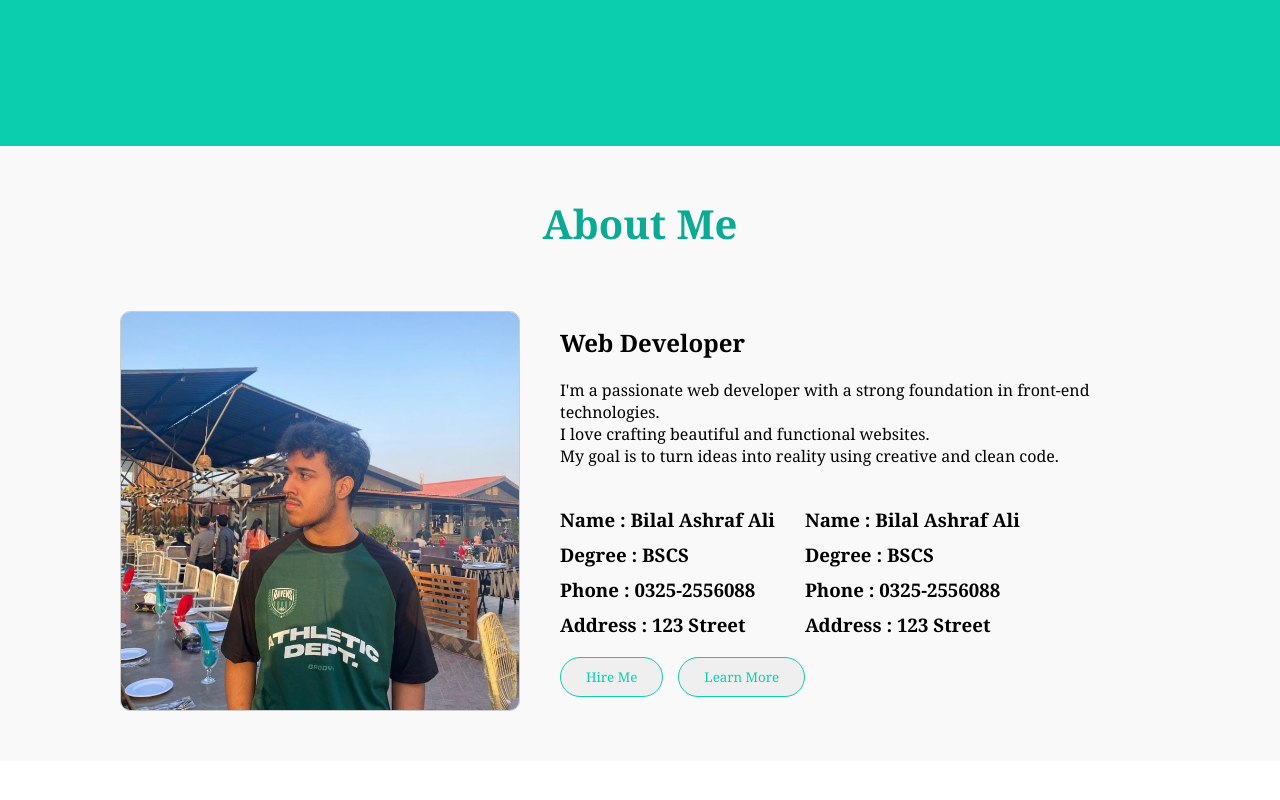
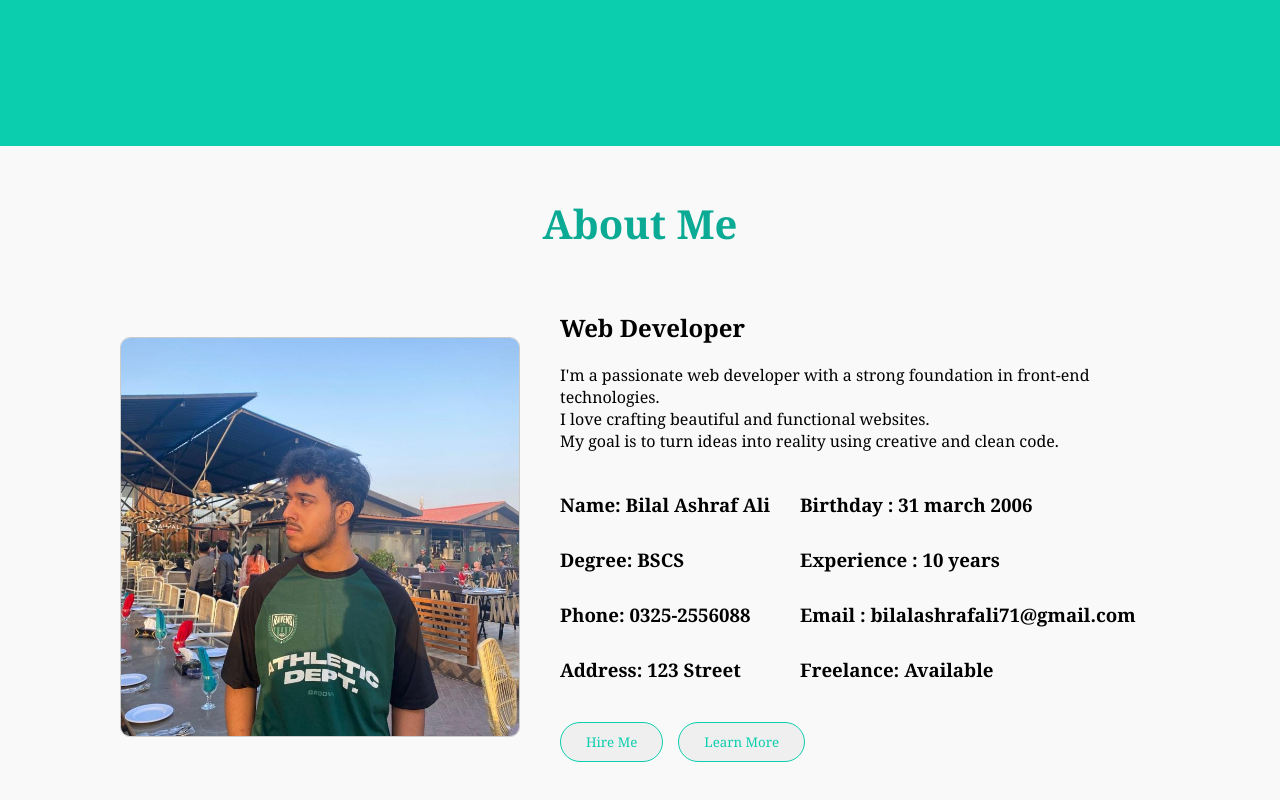
Before and after one commit to bilalashrafali123/my-portfolio, a plain HTML site: page index.html in a window 1280 px wide. Shown: the part 739-1539 px from the top of the page. Before the commit the page ends 1500 px from the top, so only its background shows below. Drawn offline with Linux system fonts and the light colour scheme.

Commit message:
about me section completed...

```diff
--- a/index.html
+++ b/index.html
@@ -5,9 +5,10 @@
   <meta name="viewport" content="width=device-width, initial-scale=1.0">
   <link rel="stylesheet" href="style.css">
   <title>My-Portfolio</title>
+  <script src="https://kit.fontawesome.com/70c12894dc.js" crossorigin="anonymous"></script>
 </head>
 <body>
-    <!-- Navbar Started -->
+  <!-- Navbar-started -->
   <nav class="navbar">
     <h1><span>My</span>Portfolio</h1>
     <span class="nav-links">
@@ -24,14 +25,14 @@
     <button class="nav-btn">Hire Me</button>
     <div class="hamburger"><i class="fa-solid fa-bars"></i></div>
   </nav>
-  <!-- Navbar Ended -->
-  <!-- Carousel started -->
+  <!-- navbar ended -->
+  <!-- Carousel -->
   <div class="wrapper">
     <div class="container">
       <div class="container-2">
         <img src="./src/aboutme.png.jpg" alt="logo">
         <div class="text-content">
-          <h1>I am <br /> Bilal Ashraf Ali <br /> Web Developer</h1>
+          <h1>I am <br> Bilal Ashraf Ali <br> Web Developer</h1>
           <div class="play-section">
             <button class="carousel-btn">Download CV</button>
             <span><i class="fa-solid fa-circle-play"></i></span>
@@ -41,9 +42,8 @@
       </div>
     </div>
   </div>
-    <!-- carousel Ended-->
-     <!-- About me section started -->
-    <!-- About me section started -->
+  <!-- caousel ended -->
+  <!-- About Me Section -->
   <div class="about-section">
     <h1>About Me</h1>
     <div class="about-container">
@@ -52,21 +52,21 @@
         <h2>Web Developer</h2>
         <p>
           I'm a passionate web developer with a strong foundation in front-end technologies. <br>
-        I love crafting beautiful and functional websites. <br> My goal is to turn ideas into reality
-        using creative and clean code.
+          I love crafting beautiful and functional websites. <br>
+          My goal is to turn ideas into reality using creative and clean code.
         </p>
         <div class="about-me">
           <div class="about-info">
-          <h3>Name : Bilal Ashraf Ali</h3>
-          <h3>Degree : BSCS</h3>
-          <h3>Phone : 0325-2556088</h3>
-          <h3>Address : 123 Street</h3>
+            <h3>Name: Bilal Ashraf Ali</h3>
+            <h3>Degree: BSCS</h3>
+            <h3>Phone: 0325-2556088</h3>
+            <h3>Address: 123 Street</h3>
           </div>
           <div class="about-info">
-          <h3>Name : Bilal Ashraf Ali</h3>
-          <h3>Degree : BSCS</h3>
-          <h3>Phone : 0325-2556088</h3>
-          <h3>Address : 123 Street</h3>
+            <h3>Birthday : 31 march 2006</h3>
+            <h3>Experience : 10 years</h3>
+            <h3>Email : bilalashrafali71@gmail.com</h3>
+            <h3>Freelance: Available</h3>
           </div>
         </div>
         <div class="about-buttons">
@@ -76,7 +76,6 @@
       </div>
     </div>
   </div>
-</div>
-  <script src="https://kit.fontawesome.com/70c12894dc.js" crossorigin="anonymous"></script>
+  <!-- about section ended -->
 </body>
 </html>
--- a/style.css
+++ b/style.css
@@ -156,9 +156,12 @@
   display: flex;
   flex-direction: column;
   gap: 10px;
-  /* min-width: 200px; */
+/* min-width: 200px; */
 }
 
+.about-info h3 {
+  margin-bottom: 20px;
+}
 
 
 .container-2 img {
```
Lines whose indentation alone changed are shown as unchanged.
